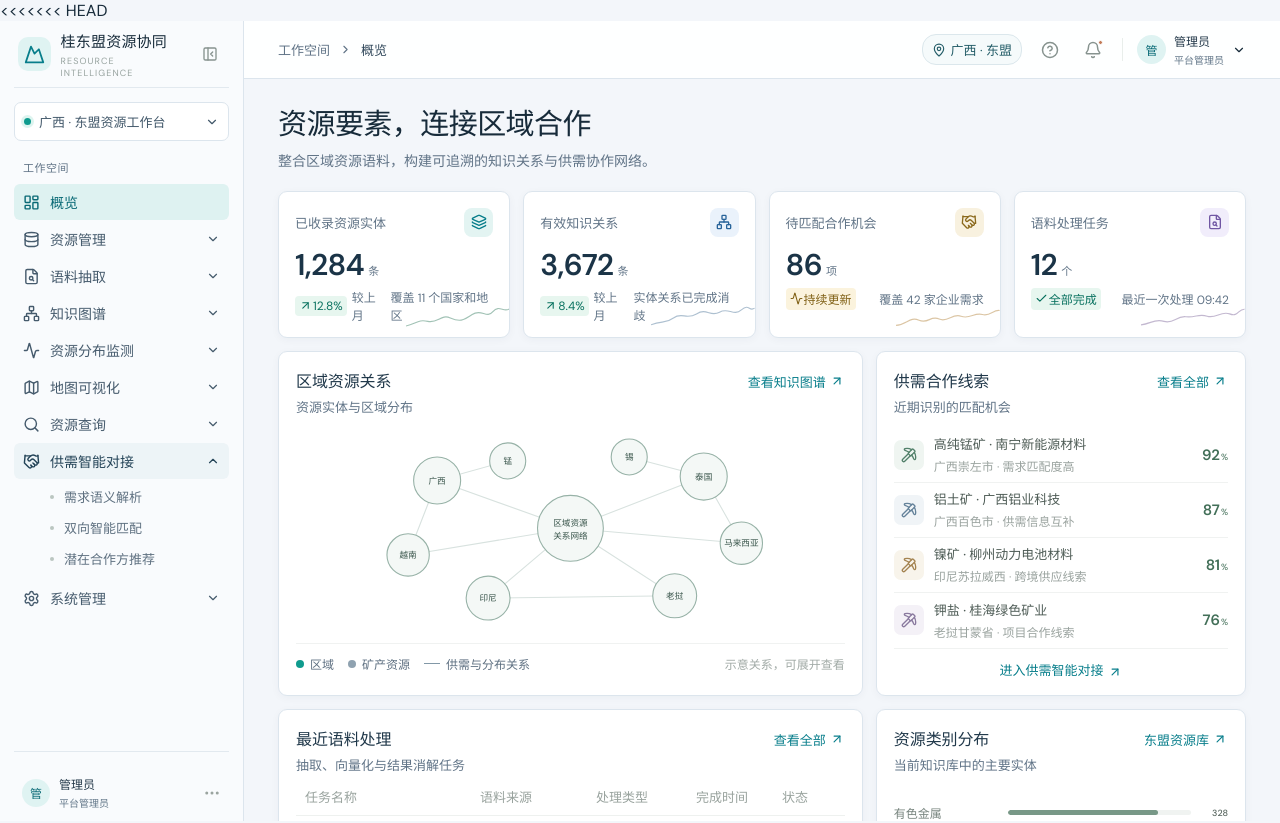
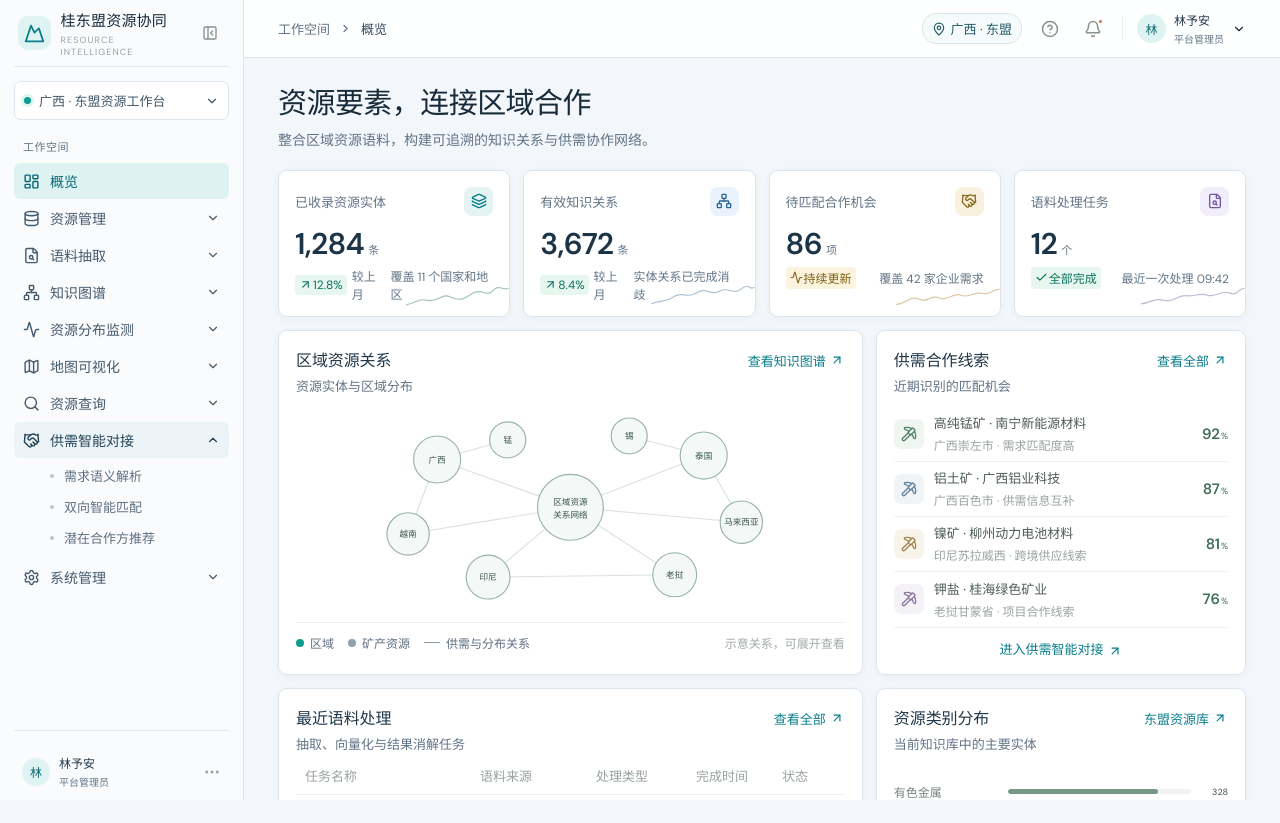
Before and after one commit to 1400330227/bisai, a Vue app: page / in a window 1280 px wide. Shown: the top 823 px of the page. After the commit the page ends 800 px from the top, so only its background shows below. Built offline with nearby package versions, Linux system fonts and the light colour scheme.

Commit message:
新增东盟资源库

```diff
--- a/src/App.vue
+++ b/src/App.vue
@@ -28,11 +28,6 @@ const activeTitle=computed(()=>active.value)
 const pageDescription=computed(()=>isOverview.value?'整合区域资源语料，构建可追溯的知识关系与供需协作网络。':isLibrary.value?'总览东盟多语种语料资源的库容、贡献分布与最新动态。':active.value==='资源信息录入'?'录入语料资源信息并上传附件，自动估算容量、校验名称查重。':isCorpus.value?'从公开资料与业务文档中提取实体关系，沉淀为可检索的资源知识。':active.value==='知识融合与补全'?'发现图谱缺口，检索语料证据并推断候选实体关系。':isGraph.value?'浏览广西与东盟国家的矿产资源、区域与产业需求关系。':isMatching.value?'解析企业需求，发现跨区域资源供需与潜在合作机会。':isAsk.value?'描述你的企业或需求，自动匹配广西与东盟的矿产与自然资源需求线索。':'查看广西及东盟各国资源信息与业务动态。')
 </script>
 <template>
-<<<<<<< HEAD
-<div class="app-shell"><aside class="sidebar"><div class="brand"><div class="brand-mark"><Mountain :size="21"/></div><div><strong>桂东盟资源协同</strong><span>RESOURCE INTELLIGENCE</span></div><button class="icon-btn collapse"><PanelLeftClose :size="16"/></button></div><button class="workspace"><span class="workspace-dot"></span><span>广西 · 东盟资源工作台</span><ChevronDown :size="14"/></button><div class="nav-caption">工作空间</div><nav><button class="nav-item" :class="{selected:isOverview}" @click="setPage('概览')"><LayoutDashboard :size="17"/><span>概览</span></button><template v-for="group in navGroups" :key="group.name"><button class="nav-item" :class="{groupactive:expanded===group.name}" @click="expanded=expanded===group.name?'':group.name"><component :is="group.icon" :size="17"/><span>{{group.name}}</span><ChevronDown class="nav-chevron" :class="{turned:expanded===group.name}" :size="14"/></button><div v-if="expanded===group.name" class="subnav"><button v-for="child in group.children" :key="child" class="subnav-item" :class="{selected:active===child}" @click="setPage(child,group.name)"><span class="subnav-dot"></span>{{child}}</button></div></template></nav><div class="sidebar-bottom"><div class="sidebar-user"><div class="avatar small">管</div><div><strong>管理员</strong><span>平台管理员</span></div><MoreHorizontal :size="18"/></div></div></aside>
-<main class="main-area"><header class="topbar"><div class="crumb"><span>工作空间</span><ChevronRight :size="13"/><strong>{{activeTitle}}</strong></div><div class="top-actions"><span class="region-pill"><MapPin :size="14"/>广西 · 东盟</span><button class="icon-btn top-icon"><CircleHelp :size="18"/></button><button class="icon-btn top-icon notification"><Bell :size="18"/><i></i></button><div class="top-divider"></div><div class="user-info"><div class="avatar">管</div><div><strong>管理员</strong><span>平台管理员</span></div><ChevronDown :size="14"/></div></div></header><div class="content-scroll"><div class="page-heading"><div><h1>{{isOverview?'资源要素，连接区域合作':activeTitle}}</h1><p>{{pageDescription}}</p></div></div><OverviewPage v-if="isOverview" @navigate="setPage"/><CorpusIntakePage v-else-if="active==='多模态语料接入'"/><VectorKnowledgePage v-else-if="active==='构建向量知识库'"/><CorpusResolutionPage v-else-if="active==='抽取结果消解'"/><KnowledgeGraphPage v-else-if="active==='多模态知识图谱'" :title="active"/><KnowledgeFusionPage v-else-if="active==='知识融合与补全'"/><MatchingPage v-else-if="isMatching" :initial-view="active" @navigate="setPage"/><PlaceholderPage v-else :title="active" @navigate="setPage"/></div></main></div>
-=======
 <div class="app-shell"><aside class="sidebar"><div class="brand"><div class="brand-mark"><Mountain :size="21"/></div><div><strong>桂东盟资源协同</strong><span>RESOURCE INTELLIGENCE</span></div><button class="icon-btn collapse"><PanelLeftClose :size="16"/></button></div><button class="workspace"><span class="workspace-dot"></span><span>广西 · 东盟资源工作台</span><ChevronDown :size="14"/></button><div class="nav-caption">工作空间</div><nav><button class="nav-item" :class="{selected:isOverview}" @click="setPage('概览')"><LayoutDashboard :size="17"/><span>概览</span></button><template v-for="group in navGroups" :key="group.name"><button class="nav-item" :class="{groupactive:expanded===group.name}" @click="expanded=expanded===group.name?'':group.name"><component :is="group.icon" :size="17"/><span>{{group.name}}</span><ChevronDown class="nav-chevron" :class="{turned:expanded===group.name}" :size="14"/></button><div v-if="expanded===group.name" class="subnav"><button v-for="child in group.children" :key="child" class="subnav-item" :class="{selected:active===child}" @click="setPage(child,group.name)"><span class="subnav-dot"></span>{{child}}</button></div></template></nav><div class="sidebar-bottom"><div class="sidebar-user"><div class="avatar small">林</div><div><strong>林予安</strong><span>平台管理员</span></div><MoreHorizontal :size="18"/></div></div></aside>
 <main class="main-area"><header class="topbar"><div class="crumb"><span>工作空间</span><ChevronRight :size="13"/><strong>{{activeTitle}}</strong></div><div class="top-actions"><span class="region-pill"><MapPin :size="14"/>广西 · 东盟</span><button class="icon-btn top-icon"><CircleHelp :size="18"/></button><button class="icon-btn top-icon notification"><Bell :size="18"/><i></i></button><div class="top-divider"></div><div class="user-info"><div class="avatar">林</div><div><strong>林予安</strong><span>平台管理员</span></div><ChevronDown :size="14"/></div></div></header><div class="content-scroll"><div class="page-heading"><div><h1>{{isOverview?'资源要素，连接区域合作':activeTitle}}</h1><p>{{pageDescription}}</p></div></div><OverviewPage v-if="isOverview" @navigate="setPage"/><ResourceLibraryPage v-else-if="isLibrary"/><CorpusIntakePage v-else-if="active==='多模态语料接入'"/><VectorKnowledgePage v-else-if="active==='构建向量知识库'"/><CorpusResolutionPage v-else-if="active==='抽取结果消解'"/><ResourceUploadPage v-else-if="active==='资源信息录入'"/><KnowledgeGraphPage v-else-if="active==='多模态知识图谱'" :title="active"/><KnowledgeFusionPage v-else-if="active==='知识融合与补全'"/><MatchingPage v-else-if="isMatching" :initial-view="active" @navigate="setPage"/><ResourceAskPage v-else-if="isAsk"/><MapDistributionPage v-else-if="isMap"/><PlaceholderPage v-else :title="active" @navigate="setPage"/></div></main></div>
->>>>>>> 47f10b169155c030977df26bfa509bb4da79d24b
 </template>
```
